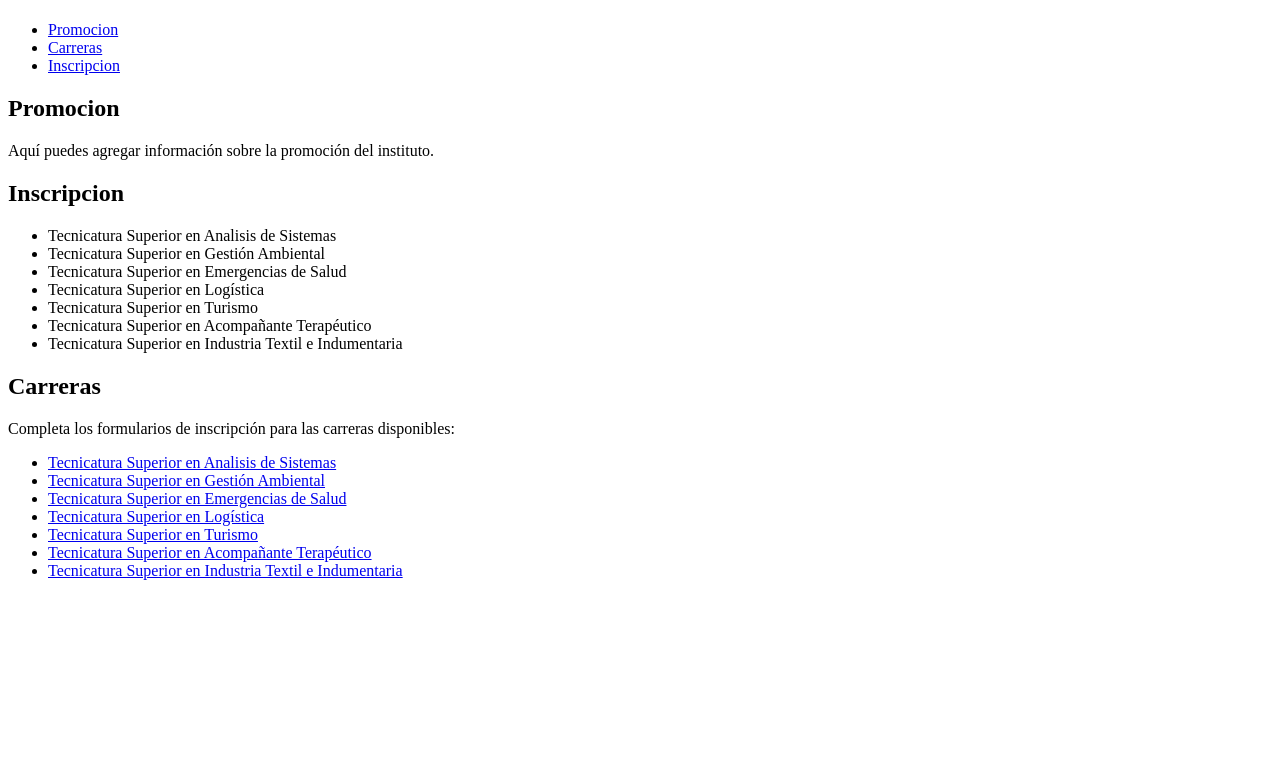
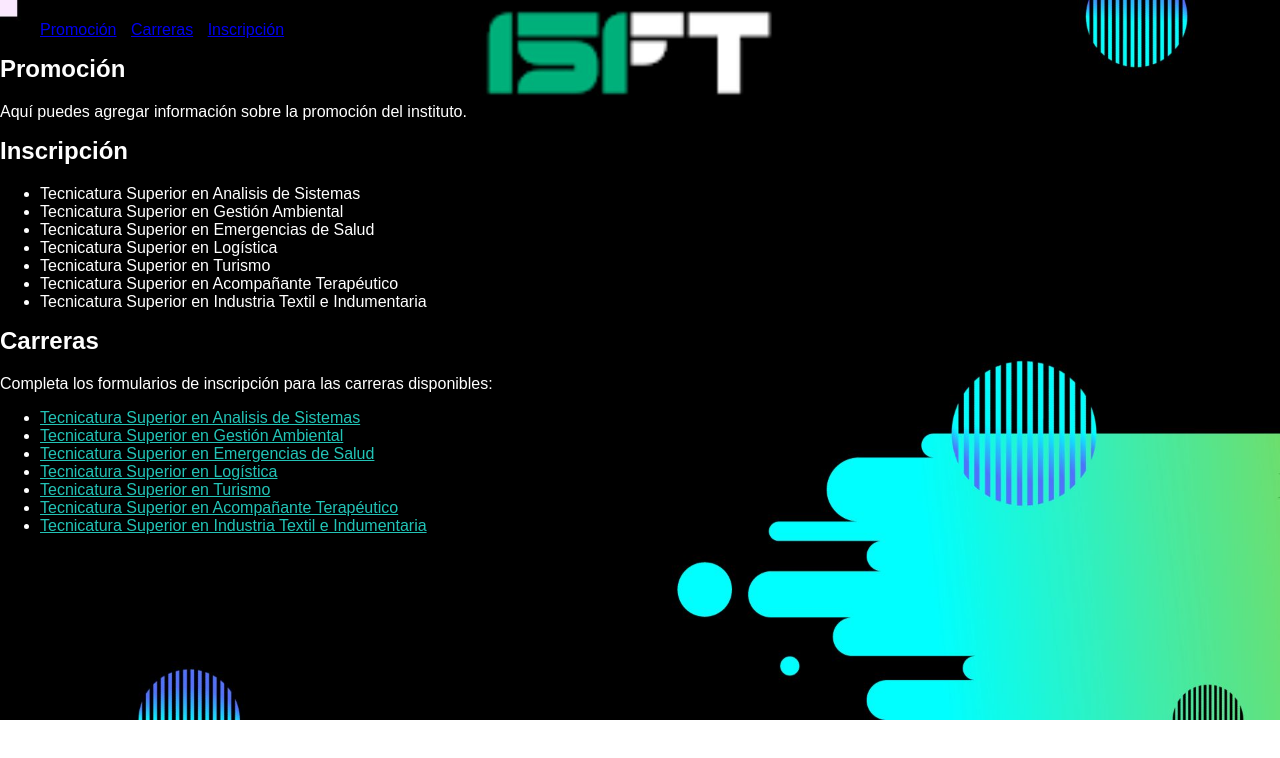
Before and after one commit to Frankosuarez/landingPage, a plain HTML site: page index.html in a window 1280 px wide. Drawn offline with Linux system fonts and the light colour scheme.

Commit message:
Update index.html

```diff
--- a/index.html
+++ b/index.html
@@ -1,29 +1,30 @@
 <!DOCTYPE html>
 <html lang="es">
 <head>
-  <meta charset="UTF-8">
-  <meta name="viewport" content="width=device-width, initial-scale=1.0">
+  <meta charset="UTF-8"> <!--soporta caracteres especiales(eliminar)-->
+  <meta name="viewport" content="width=device-width, initial-scale=1.0"> <!--adapta la pagina a celulares(capaz eliminar)-->
+  <link rel="stylesheet" href="styles.css"> <!--enlaza el codigo con css-->
   <title>ISFT151 - Instituto Superior de Formación Técnica 151</title>
 </head>
 <body>
   <header>
-    <h1></h1>
+    <h1></h1> <!--capaz eliminar los que estan vacios-->
     <nav>
       <ul>
-        <li><a href="#promocion">Promocion</a></li>
+        <li><a href="#promocion">Promoción</a></li> <!--hace enlazes-->
         <li><a href="#carreras">Carreras</a></li>
-        <li><a href="#inscripcion">Inscripcion</a></li>
+        <li><a href="#inscripcion">Inscripción</a></li>
       </ul>
     </nav>
   </header>
 
-  <section id="Promocion">
-    <h2>Promocion</h2>
+  <section id="promocion">
+    <h2>Promoción</h2>
     <p>Aquí puedes agregar información sobre la promoción del instituto.</p>
   </section>
 
-  <section id="Inscripcion">
-    <h2>Inscripcion</h2>
+  <section id="Inscripción">
+    <h2>Inscripción</h2>
     <ul id="carreras-list"></ul>
   </section>
 
@@ -33,7 +34,7 @@
     <ul id="inscripcion-list"></ul>
   </section>
 
-  <script src="script.js"></script> <!--ejecuta el script-->
+    <script src="script.js"></script> <!--ejecuta el script-->
 
 </body>
 </html>
```
